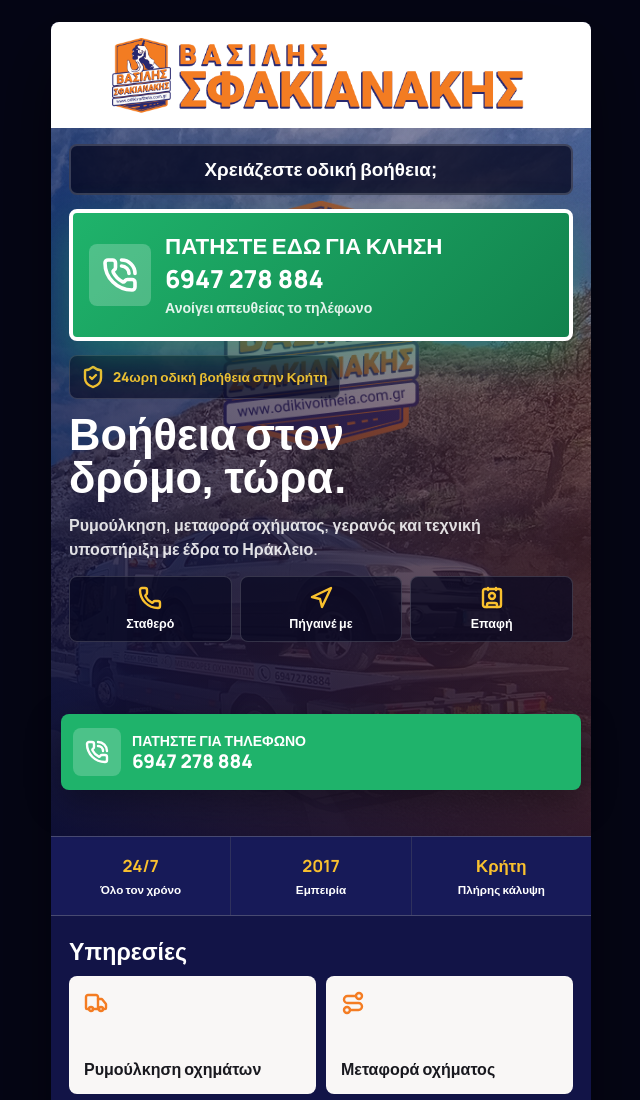
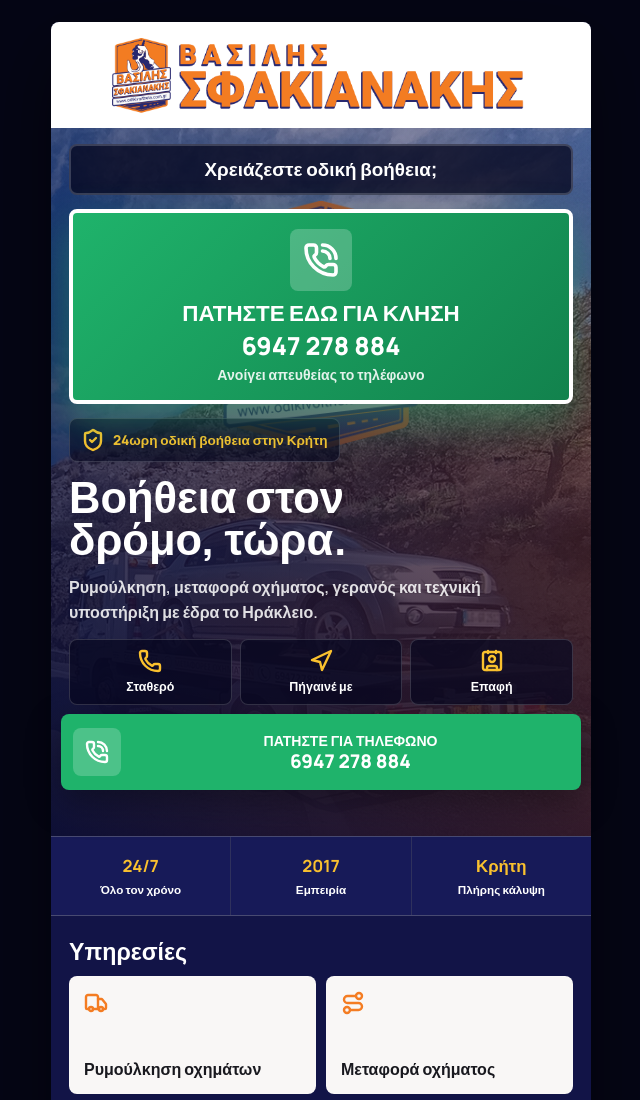
Before and after one commit to nasosps/odikivoitheia, a plain HTML site: page index.html in a window 1280 px wide. Shown: the top 1100 px of the page, without its empty margins (319-959 px from the left). Drawn offline with nearby package versions, Linux system fonts and the light colour scheme.

Commit message:
Center call button text

```diff
--- a/index.html
+++ b/index.html
@@ -142,10 +142,11 @@
 
         .primary-call {
             display: grid;
-            grid-template-columns: 62px 1fr;
+            grid-template-columns: 1fr;
             align-items: center;
-            gap: 14px;
-            min-height: 132px;
+            justify-items: center;
+            gap: 10px;
+            min-height: 166px;
             padding: 16px;
             border-radius: 8px;
             background: linear-gradient(135deg, var(--success), var(--success-dark));
@@ -173,6 +174,7 @@
             display: block;
             line-height: 1.08;
             font-weight: 900;
+            text-align: center;
         }
 
         .primary-call .call-title {
@@ -464,6 +466,7 @@
             font-size: 0.88rem;
             font-weight: 900;
             line-height: 1.1;
+            text-align: center;
         }
 
         .sticky-call strong {
@@ -484,8 +487,8 @@
             }
 
             .primary-call {
-                grid-template-columns: 54px 1fr;
-                min-height: 122px;
+                grid-template-columns: 1fr;
+                min-height: 156px;
                 padding: 13px;
             }
 
```
